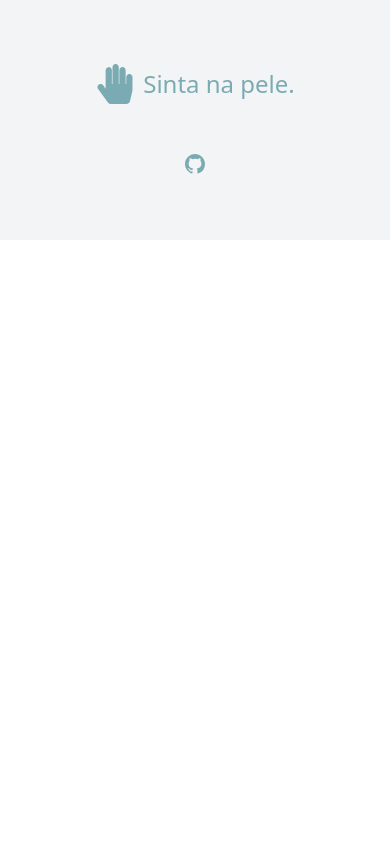
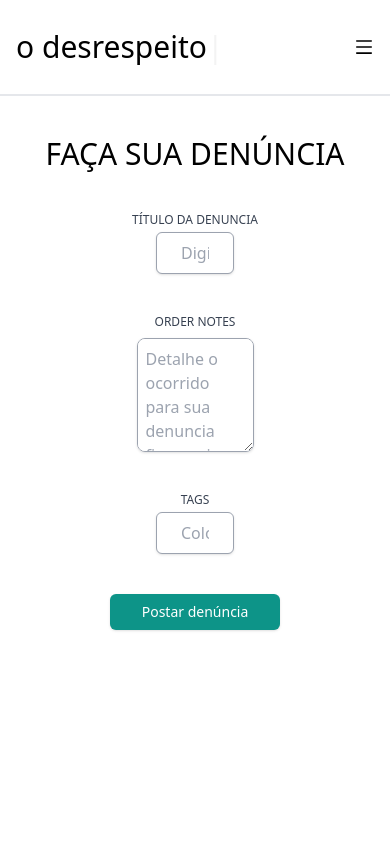
Before and after one commit to G4rutti/sinta-na-pele, a React (Vite) app in the folder vite-project/: page /create_complaint in a window 390 px wide. Shown: the top 844 px of the page. Built offline with nearby package versions, Linux system fonts and the light colour scheme.

Commit message:
respostas e denuncias

```diff
--- a/vite-project/src/App.jsx
+++ b/vite-project/src/App.jsx
@@ -5,6 +5,7 @@ import Home from './pages/Home';
 import SignUp from './pages/SignUp';
 import Denuncia from './pages/Denuncia';
 import Footer from './components/Footer';
+import CriarDenuncia from './pages/CriarDenuncia';
 
 function App() {
 
@@ -16,6 +17,8 @@ function App() {
           <Route path='/' element={<SignUp />}/>
           <Route path='/home' element={<Home />}/>
           <Route path='/denuncia' element={<Denuncia/>}/>
+          <Route path='/videos' element={<Home/>}/>
+          <Route path='/create_complaint' element={<CriarDenuncia/>}/>
         </Routes>
         <Footer/>
       </BrowserRouter>
--- /dev/null
+++ b/vite-project/src/components/MenuLateral.jsx
@@ -0,0 +1,16 @@
+import { FaHome, FaTags, FaVideo} from "react-icons/fa";
+import { FaCircleQuestion } from "react-icons/fa6";
+import { Link } from "react-router-dom";
+
+const MenuLateral = () => {
+    return (
+        <ul className="mt-5">
+            <Link to="/home"><li className="flex items-center gap-2 font-roboto py-2 cursor-pointer hover:bg-gray-200 rounded-l-lg"><FaHome className="ml-4" /><span className="text-lg">Inicio</span></li></Link>
+            <li className="flex items-center gap-2 font-roboto py-2 cursor-pointer hover:bg-gray-200 rounded-l-lg"><FaCircleQuestion className="ml-4" /> <span className="text-lg">Perguntas</span></li>
+            <li className="flex items-center gap-2 font-roboto py-2 cursor-pointer hover:bg-gray-200 rounded-l-lg"><FaTags className="ml-4" /> <span className="text-lg">Tags</span></li>
+            <Link to="/videos"><li className="flex items-center gap-2 font-roboto py-2 cursor-pointer hover:bg-gray-200 rounded-l-lg"><FaVideo className="ml-4" /> <span className="text-lg">Vídeos</span></li></Link>
+        </ul>
+    )
+}
+
+export default MenuLateral
--- /dev/null
+++ b/vite-project/src/pages/CriarDenuncia.jsx
@@ -0,0 +1,48 @@
+import NavBar from "../components/NavBar";
+
+const CriarDenuncia = () => {
+    return (
+        <div className="min-h-[100vh] w-[100vw]">
+            <NavBar />
+            <div className="w-[100%] mx-auto mt-10">
+                <h1 className="text-center font-medium text-3xl uppercase">Faça sua denúncia</h1>
+                <div className="mx-auto">
+                    <label htmlFor="Title" className="  flex flex-col justify-center items-center mt-10">
+                        <span className="text-xs font-medium text-gray-700 uppercase">Título da denuncia</span>
+                        <input
+                            type="text"
+                            id="Title"
+                            placeholder="Digite sua denúncia"
+                            className="mt-1 rounded-md shadow border border-gray-400 sm:text-sm w-[20vw] px-6 py-2 outline-none"
+                        />
+                    </label>
+                    <label htmlFor="OrderNotes" className="flex flex-col justify-center items-center mt-10">
+                        <span className="text-xs font-medium text-gray-700 uppercase">
+                            Order notes</span>
+                        <textarea
+                            id="OrderNotes"
+                            className="mt-2 w-[30vw] rounded-lg border border-gray-400 px-2 py-2 shadow sm:text-sm outline-none"
+                            rows="4"
+                            placeholder="Detalhe o ocorrido para sua denuncia ficar mais clara"
+                        ></textarea>
+                    </label>
+                    <label htmlFor="Title" className="  flex flex-col justify-center items-center mt-10">
+                        <span className="text-xs font-medium text-gray-700 uppercase">TAGS</span>
+                        <input
+                            type="text"
+                            id="Title"
+                            placeholder="Coloque os tópicos que você acha que sua denúncia cabe."
+                            className="mt-1 rounded-md shadow border border-gray-400 sm:text-sm w-[20vw] px-6 py-2 outline-none"
+                        />
+                    </label>
+                    <button className="mx-auto mt-10 rounded-md bg-teal-600 px-8 py-2 text-sm font-medium text-white shadow flex ">Postar denúncia</button>
+
+
+                </div>
+            </div>
+
+        </div>
+    )
+}
+
+export default CriarDenuncia
--- a/vite-project/src/pages/Denuncia.jsx
+++ b/vite-project/src/pages/Denuncia.jsx
@@ -1,6 +1,6 @@
 import NavBar from "../components/NavBar"
-import { FaHome, FaTags } from "react-icons/fa";
-import { FaCircleQuestion } from "react-icons/fa6";
+import MenuLateral from "../components/MenuLateral";
+
 
 const Denuncia = () => {
     return (
@@ -8,11 +8,7 @@ const Denuncia = () => {
             <NavBar />
             <div className="grid grid-cols-6 w-[80vw] mx-auto">
                 <div className="grid col-span-1  border-r-2">
-                    <ul className="mt-5">
-                        <li className="flex items-center gap-2 font-roboto py-2 cursor-pointer hover:bg-gray-200 rounded-l-lg"><FaHome className="ml-4" /><span className="text-lg">Inicio</span></li>
-                        <li className="flex items-center gap-2 font-roboto py-2 cursor-pointer hover:bg-gray-200 rounded-l-lg"><FaCircleQuestion className="ml-4" /> <span className="text-lg">Perguntas</span></li>
-                        <li className="flex items-center gap-2 font-roboto py-2 cursor-pointer hover:bg-gray-200 rounded-l-lg"><FaTags className="ml-4" /> <span className="text-lg">Tags</span></li>
-                    </ul>
+                    <MenuLateral />
                 </div>
                 <div className="grid col-span-4 h-min w-[100%] mb-20">
                     <div className="mt-5 flex flex-col justify-center items-center">
--- a/vite-project/src/pages/Home.jsx
+++ b/vite-project/src/pages/Home.jsx
@@ -1,9 +1,7 @@
-import { FaHome, FaTags, FaVideo} from "react-icons/fa";
-import { FaCircleQuestion } from "react-icons/fa6";
-
-
+import { Link } from "react-router-dom";
 import Badge from "../components/Badge";
 import Denuncia from "../components/Denuncia"
+import MenuLateral from "../components/MenuLateral";
 
 import NavBar from "../components/NavBar";
 
@@ -15,18 +13,13 @@ const Home = () => {
       <NavBar />
       <div className="grid grid-cols-6 w-[80vw] mx-auto">
         <div className="grid col-span-1  border-r-2">
-          <ul className="mt-5">
-            <li className="flex items-center gap-2 font-roboto py-2 cursor-pointer hover:bg-gray-200 rounded-l-lg"><FaHome className="ml-4" /><span className="text-lg">Inicio</span></li>
-            <li className="flex items-center gap-2 font-roboto py-2 cursor-pointer hover:bg-gray-200 rounded-l-lg"><FaCircleQuestion className="ml-4" /> <span className="text-lg">Perguntas</span></li>
-            <li className="flex items-center gap-2 font-roboto py-2 cursor-pointer hover:bg-gray-200 rounded-l-lg"><FaTags className="ml-4" /> <span className="text-lg">Tags</span></li>
-            <li className="flex items-center gap-2 font-roboto py-2 cursor-pointer hover:bg-gray-200 rounded-l-lg"><FaVideo className="ml-4" /> <span className="text-lg">Vídeos</span></li>
-          </ul>
+        <MenuLateral/>
         </div>
         <div className="grid col-span-4 h-min w-[100%]">
           <div className="mt-5 flex flex-col justify-center items-center">
             <div className="flex justify-center items-center gap-10 mb-10 pb-5 border-b w-[80%]">
               <h1 className="text-xl font-medium ">Veja as principais denúncias</h1>
-              <button className="rounded-md bg-teal-600 px-8 py-2 text-sm font-medium text-white shadow mx-auto">Faça uma denúncia</button>
+              <Link to="/create_complaint"><button className="rounded-md bg-teal-600 px-8 py-2 text-sm font-medium text-white shadow mx-auto">Faça uma denúncia</button></Link>
             </div>
             <div className=" flex flex-col items-center">
               <Denuncia texto="Sofri racismo no refeitório da empresa." nome="Jorge Augusto" badges={["Racismo", "Discriminação"]} respostas="1" visitas="53" />
@@ -36,9 +29,7 @@ const Home = () => {
               <Denuncia texto="Sofri agressão física na escola." nome="Lucas Almeida" badges={["Agressão", "Violência"]} respostas="13" visitas="355" />
               <Denuncia texto="Fui discriminada por ser mulher em um ambiente de trabalho masculino" nome="Julia Ferreira" badges={["Discriminação", "Preconceito"]} respostas="5" visitas="153" />
             </div>
-
           </div>
-
         </div>
         <div className="grid col-span-1 w-[15vw]">
           <div className="mt-5 ml-5">
```
